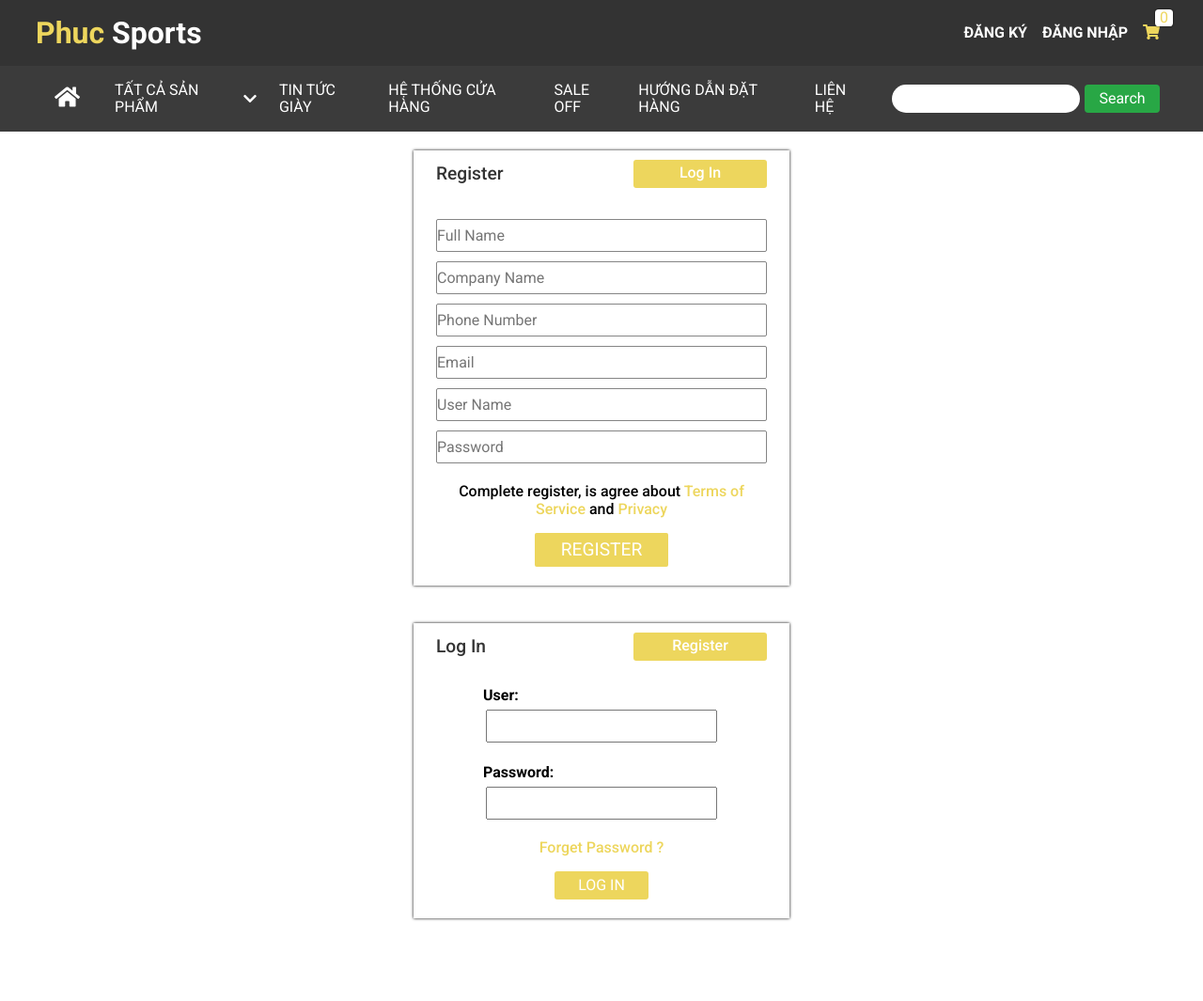
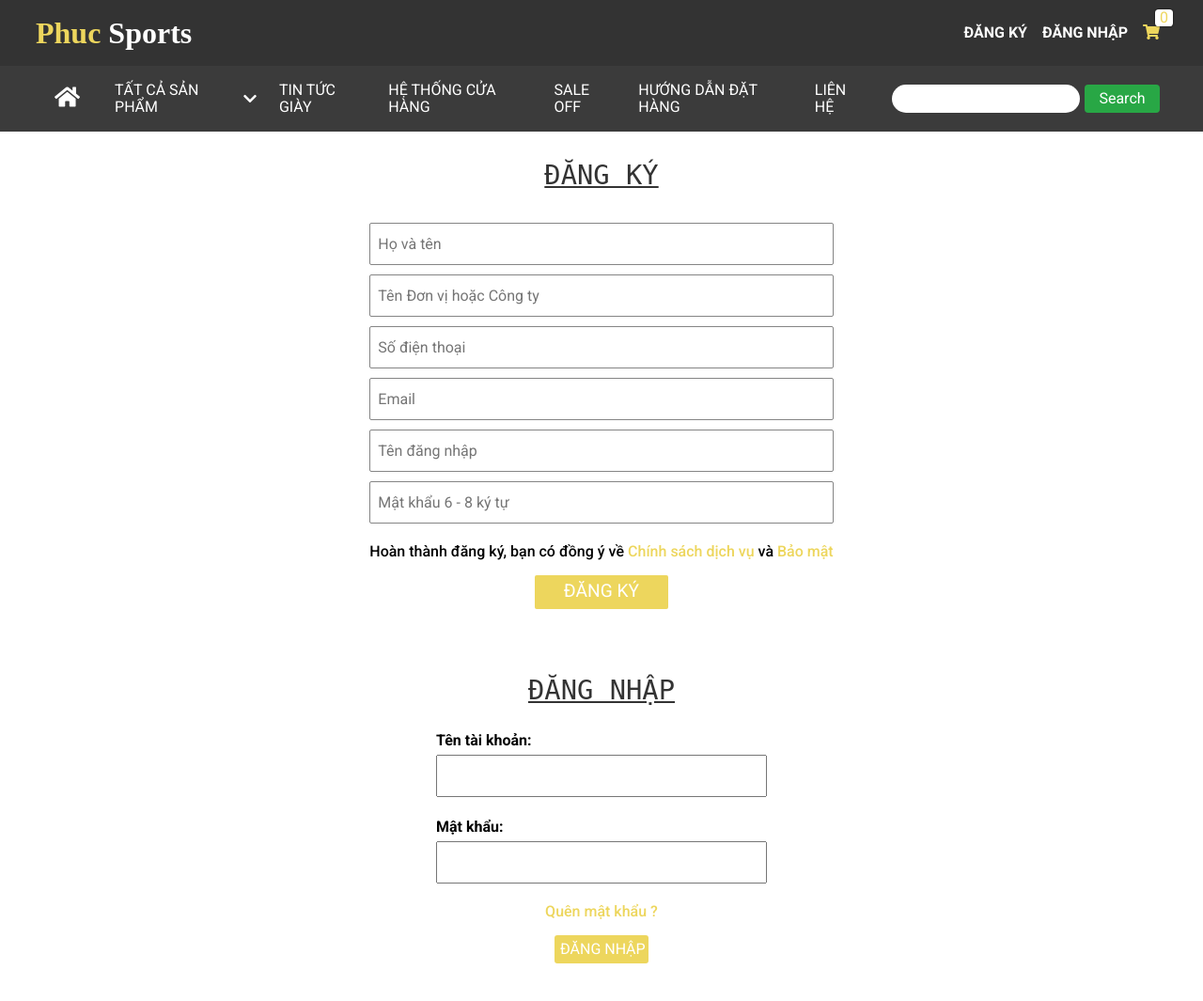
Before and after one commit to B1809389/PhucSport, a PHP site: page /register_login.php in a window 1280 px wide. Shown: the whole page at 94% size. Before the commit the page ends 980 px from the top, so only its background shows below. Run offline with PHP 8.4, Linux system fonts and the light colour scheme.

Commit message:
update all

```diff
--- a/assets/css/product_manage.css
+++ b/assets/css/product_manage.css
@@ -1,6 +1,6 @@
 :root {
-    --primary-color: #025f99;
-    --primary-color-hover: #025f99;
+    --primary-color: #edd65d;
+    --primary-color-hover: #edd65d;
     /* --primary-color-hover: #ff6445; */
     --white-color: #fff;
     --black-color: #000;
--- a/assets/css/register_login.css
+++ b/assets/css/register_login.css
@@ -28,15 +28,14 @@
 /* Register */
 
 .auth-form__register-container {
-    width: 400px;
+    /* width: 400px; */
     margin: auto;
     padding: 10px 0;
-    box-shadow: 0 0 3px black;
+    /* box-shadow: 0 0 3px black; */
 }
 
 .auth-form__header {
-    display: flex;
-    justify-content: space-between;
+    justify-content: center;
     padding: 0 24px;
 }
 
@@ -70,14 +69,14 @@
 
 .auth-form__input {
     width: 100%;
-    padding: 0;
+    padding: 0 8px;
     margin: 5px 0;
-    height: 35px;
+    height: 45px;
 }
 
 .auth-form__input-login {
-    width: 70%;
-    height: 35px;
+    width: 100%;
+    height: 45px;
     margin: 5px 0;
     padding: 0;
 }
@@ -112,7 +111,7 @@
     width: 400px;
     margin: auto;
     padding: 10px 0;
-    box-shadow: 0 0 3px black;
+    /* box-shadow: 0 0 3px black; */
 }
 
 .auth-form__login-controls {
@@ -137,7 +136,7 @@
 
 .text {
     margin: 0;
-    padding-left: 50px;
+    /* padding-left: 50px; */
     position: relative;
     top: 18px;
     text-align: left;
--- a/assets/css/style.css
+++ b/assets/css/style.css
@@ -212,12 +212,14 @@ body {
 .footer {
   padding-top: 12px;
   border-top: 4px solid var(--primary-color);
+  background-color: #3b3b3b;
+  color: #fff;
 }
 
 .footer__heading {
   font-size: 1.2rem;
   font-weight: 500;
-  color: var(--text-color);
+  color: #fff;
 }
 
 .footer__list {
@@ -227,7 +229,7 @@ body {
 
 .footer__list-item-link {
   text-decoration: none;
-  color: var(--text-color);
+  color: #fff;
   font-size: 1.2rem;
   padding: 2px 0;
   display: flex;
@@ -399,6 +401,7 @@ body {
 
 .header__top-logo-text {
   margin: 0;
+  font-family: 'Times New Roman', Times, serif;
 }
 
 .header__top-logo-text:hover {
@@ -1150,7 +1153,9 @@ i.home-product-item__like-icon-fill {
 .auth-form__heading {
   color: #333;
   font-weight: 500;
-  font-size: 1.2rem;
+  font-size: 1.8rem;
+  font-family: monospace;
+  text-decoration: underline;
 }
 
 .auth-form__heading-btn {
@@ -1925,6 +1930,16 @@ tr:hover {
   color: #edd65d;
 }
 
+.list__list-item--link {
+  list-style: none;
+  text-decoration: none;
+  color: #fff;
+}
+
+.list__list-item--link:hover {
+  color: #edd65d;
+}
+
 .list__list-icon {
   color: #edd65d;
 }
@@ -2059,3 +2074,9 @@ tr:hover {
 .empty-heart {
   display: block;
 }
+
+
+.alert__none-product{
+  width: 100%;
+  text-align: center;
+}
--- a/assets/css/user_manage.css
+++ b/assets/css/user_manage.css
@@ -1,6 +1,6 @@
 :root {
-    --primary-color: #025f99;
-    --primary-color-hover: #025f99;
+    --primary-color: #edd65d;
+    --primary-color-hover: #edd65d;
     /* --primary-color-hover: #ff6445; */
     --white-color: #fff;
     --black-color: #000;
--- a/assets/sidebar/footer.php
+++ b/assets/sidebar/footer.php
@@ -66,7 +66,7 @@
             <div class="col l-2-4">
                 <h3 class="footer__heading">Go to Shop Application</h3>
                 <div class="footer__download">
-                    <img src="./assets/image/qr_web.png" alt="" class="footer__download-qr">
+                    <img src="./assets/image/qr.png" alt="" class="footer__download-qr">
                     <div class="footer__download-apps">
                         <img src="./assets/image/QR_Appstore.png" alt="" class="footer__download-apps-img">
                         <img src="./assets/image/QR_GooglePlay.png" alt="" class="footer__download-apps-img">
--- a/assets/sidebar/header.php
+++ b/assets/sidebar/header.php
@@ -34,9 +34,9 @@ session_start();
 
                             <div class="header__top-action-signed-wrap">
                                 <ul class="header__top-action-signed-wrap-list">
-                                    <li class="header__top-action-signed-wrap-item"><a href="./user.php" class="header__top-action-signed-wrap-item-link"><i class="fas fa-user-edit"></i> Account</a></li>
-                                    <li class="header__top-action-signed-wrap-item"><a href="./history.php" class="header__top-action-signed-wrap-item-link"><i class="fas fa-history"></i> History</a></li>
-                                    <li class="header__top-action-signed-wrap-item"><a href="./logout.php" class="header__top-action-signed-wrap-item-link"><i class="fas fa-sign-out-alt"></i> Sign Out</a></li>
+                                    <li class="header__top-action-signed-wrap-item"><a href="./user.php" class="header__top-action-signed-wrap-item-link"><i class="fas fa-user-edit"></i> Quản lý tài khoản</a></li>
+                                    <li class="header__top-action-signed-wrap-item"><a href="./history.php" class="header__top-action-signed-wrap-item-link"><i class="fas fa-history"></i> Lịch sử mua hàng</a></li>
+                                    <li class="header__top-action-signed-wrap-item"><a href="./logout.php" class="header__top-action-signed-wrap-item-link"><i class="fas fa-sign-out-alt"></i> Đăng xuất</a></li>
                                 </ul>
                             </div>
                         </div>
@@ -109,64 +109,6 @@ session_start();
                         ?>
                     </div>
 
-                    <div class="header__top-responsive-navbar-menu-wrap">
-                        <button class='bars' type="button"><i class="header__top-responsive-navbar-menu-icon fas fa-bars"></i></button>
-                        <div class="header__top-responsive-navbar-menu-wrap-none">
-
-                            <div class="header__top-responsive-navbar-menu-wrap-none-search">
-                                <input type="text" class="header__bottom-search-input__responsive">
-                                <button class="header__bottom-search-button__responsive">Search</button>
-                            </div>
-                            <div class="header__top-responsive-navbar-menu-wrap-none-login">
-                                <?php
-                                if (isset($_SESSION['user'])) {
-                                    echo '<style>.header__top-responsive-navbar-menu-wrap-none-signed{display:flex;}</style>';
-                                } else {
-                                    echo '<style>.header__top-responsive-navbar-menu-wrap-none-not-login{display:flex;}</style>';
-                                }
-                                ?>
-
-                                <div class="header__top-responsive-navbar-menu-wrap-none-not-login">
-                                    <a href="./register_login.php?action=register" class="header__top-responsive-navbar-menu-wrap-none-login-link">Register</a>
-                                    <a href="./register_login.php?action=login" class="header__top-responsive-navbar-menu-wrap-none-login-link">Sign In</a>
-                                </div>
-
-                                <div class="header__top-responsive-navbar-menu-wrap-none-signed">
-                                    <a href="./user.php" class="header__top-responsive-navbar-menu-wrap-none-signed-link">
-                                        <i class="header__top-sign-in-icon fas fa-user-circle"></i>
-                                        <div class="header__top-sign-in-user-name"><?php
-                                                                                    if (isset($_SESSION['user'])) {
-                                                                                        echo $_SESSION['user'];
-                                                                                    }
-                                                                                    ?></div>
-                                    </a>
-
-                                    <a href="./logout.php" class="header__top-responsive-navbar-menu-wrap-none-signed-link">
-                                        <i class="fas fa-sign-out-alt"></i> Sign Out
-                                    </a>
-
-                                </div>
-                            </div>
-                            <div class="header__top-responsive-navbar-menu-wrap-none-menu">
-                                <ul class="header__top-responsive-navbar-menu-wrap-none-menu-list">
-                                    <li class="header__top-responsive-navbar-menu-wrap-none-menu-item color-blue-main"><i class="fas fa-home"></i> Home</li>
-                                    <li class="header__top-responsive-navbar-menu-wrap-none-menu-item color-blue-main"><i class="fas fa-list"></i> Categories
-                                        <ul class="header__top-responsive-navbar-menu-wrap-none-menu-list color-white-main">
-                                            <li class="header__top-responsive-navbar-menu-wrap-none-menu-item"><i class="fas fa-mobile-alt"></i> Apple</li>
-                                            <li class="header__top-responsive-navbar-menu-wrap-none-menu-item"><i class="fas fa-mobile-alt"></i> Samsung</li>
-                                            <li class="header__top-responsive-navbar-menu-wrap-none-menu-item"><i class="fas fa-mobile-alt"></i> Oppo</li>
-                                            <li class="header__top-responsive-navbar-menu-wrap-none-menu-item"><i class="fas fa-mobile-alt"></i> Asus</li>
-                                            <li class="header__top-responsive-navbar-menu-wrap-none-menu-item"><i class="fas fa-border-all"></i> Other</li>
-                                        </ul>
-                                    </li>
-                                    <li class="header__top-responsive-navbar-menu-wrap-none-menu-item color-blue-main"><i class="far fa-edit"></i> Blog</li>
-                                    <li class="header__top-responsive-navbar-menu-wrap-none-menu-item color-blue-main"><i class="fas fa-shopping-bag"></i><a href="./history.php" class="header__top-responsive-navbar-menu-wrap-none-history-link"> History</a></li>
-                                    <li class="header__top-responsive-navbar-menu-wrap-none-menu-item color-blue-main"><i class="far fa-address-book"></i> Contact</li>
-                                </ul>
-                            </div>
-
-                        </div>
-                    </div>
                 </div>
             </div>
             <div class="header__bottom hide-on-mobile-tablet">
--- a/cart.php
+++ b/cart.php
@@ -43,7 +43,7 @@
             } else {
                 $_SESSION['cart'][$ms]['sl'] = 1;
                 $_SESSION['cart'][$ms]['name'] = $row['TenHH'];
-                $_SESSION['cart'][$ms]['image'] = $row['HinhAnh'];
+                $_SESSION['cart'][$ms]['image'] = $row['TenHinh'];
                 $_SESSION['cart'][$ms]['price'] = $row['Gia'];
                 $_SESSION['cart'][$ms]['ms'] = $row['MSHH'];
             }
--- a/product_manage.php
+++ b/product_manage.php
@@ -81,13 +81,13 @@
                             <?php
                             $id = 1;
                             include './assets/php/connect_db.php';
-                            $result = mysqli_query($con, "select * from hanghoa");
+                            $result = mysqli_query($con, "select * from hanghoa as a, hinhhanghoa as b where a.MSHH = b.MSHH");
                             mysqli_close($con);
                             while ($row = mysqli_fetch_array($result)) {
                             ?>
                                 <tr class="table__content">
                                     <td class="table__td-id"><?= $id++ ?></td>
-                                    <td class="table__td-image"><img src="<?= $row['HinhAnh'] ?>" alt="" class="td-img"></td>
+                                    <td class="table__td-image"><img src="<?= $row['TenHinh'] ?>" alt="" class="td-img"></td>
                                     <td class="table__td-name"><?= $row['TenHH'] ?></td>
                                     <td class="table__td-idproduct"><?= $row['MSHH'] ?></td>
                                     <td class="table__td-quantity"><?= $row['SoLuongHang'] ?></td>
--- a/register_login.php
+++ b/register_login.php
@@ -79,26 +79,25 @@
                         <div class="auth-form__register-container">
                             <!-- Header -->
                             <div class="auth-form__header">
-                                <h3 class="auth-form__heading">Register</h3>
-                                <span class="auth-form__heading-btn"><a href="./register_login.php?action=login" class="auth-form__heading-btn-link">Log In</a></span>
+                                <h3 class="auth-form__heading">ĐĂNG KÝ</h3>
                             </div>
                             <!-- Content -->
                             <form class="auth-form__form" method="POST" action="">
-                                <br> <input type="text" name="txtHoTenKH" class="auth-form__input" placeholder="Full Name">
-                                <br> <input type="text" name="txtTenCongTy" class="auth-form__input" placeholder="Company Name">
-                                <br> <input type="text" name="txtSoDienThoai" class="auth-form__input" placeholder="Phone Number">
+                                <br> <input type="text" name="txtHoTenKH" class="auth-form__input" placeholder="Họ và tên">
+                                <br> <input type="text" name="txtTenCongTy" class="auth-form__input" placeholder="Tên Đơn vị hoặc Công ty">
+                                <br> <input type="text" name="txtSoDienThoai" class="auth-form__input" placeholder="Số điện thoại">
                                 <br> <input type="text" name="txtEmail" class="auth-form__input" placeholder="Email">
-                                <br> <input type="text" name="txtUser" class="auth-form__input" placeholder="User Name">
-                                <br> <input type="password" name="txtPassword" class="auth-form__input" placeholder="Password">
+                                <br> <input type="text" name="txtUser" class="auth-form__input" placeholder="Tên đăng nhập">
+                                <br> <input type="password" name="txtPassword" class="auth-form__input" placeholder="Mật khẩu 6 - 8 ký tự">
                                 <div class="auth-form__aside">
                                     <p class="auth-form__policy-text">
-                                        Complete register, is agree about
-                                        <a href="" class="auth-form__policy-link">Terms of Service</a> and
-                                        <a href="" class="auth-form__policy-link">Privacy</a>
+                                        Hoàn thành đăng ký, bạn có đồng ý về
+                                        <a href="" class="auth-form__policy-link">Chính sách dịch vụ</a> và
+                                        <a href="" class="auth-form__policy-link">Bảo mật</a>
                                     </p>
                                 </div>
                                 <!-- Button -->
-                                <input class="btn btn--primary" type="submit" name="submit" value="REGISTER">
+                                <input class="btn btn--primary" type="submit" name="submit" value="ĐĂNG KÝ">
                             </form>
                             <!-- Services -->
                             <!-- Social -->
@@ -159,25 +158,24 @@
                         <div class="auth-form__login-container">
                             <!-- Header -->
                             <div class="auth-form__header">
-                                <h3 class="auth-form__heading">Log In</h3>
-                                <span class="auth-form__heading-btn"><a href="./register_login.php?action=register" class="auth-form__heading-btn-link">Register</a></span>
+                                <h3 class="auth-form__heading">ĐĂNG NHẬP</h3>
                             </div>
                             <!-- Content -->
                             <form class="auth-form__form" method="POST">
-                                <h4 class="text"><b>User:</b></h4>
+                                <h4 class="text"><b>Tên tài khoản:</b></h4>
                                 <br> <input type="text" name="user" class="auth-form__input-login">
-                                <h4 class="text"><b>Password:</b></h4>
+                                <h4 class="text"><b>Mật khẩu:</b></h4>
                                 <br> <input type="password" name="password" class="auth-form__input-login">
                                 <!-- Services -->
                                 <div class="auth-form__aside">
                                     <p class="auth-form__policy-text">
                                         <!-- <span class="auth-form__policy-link">Terms of Service</span> and <span class="auth-form__policy-link">Privacy</span> -->
-                                        <a href="" class="auth-form__policy-link">Forget Password ?</a>
+                                        <a href="" class="auth-form__policy-link">Quên mật khẩu ?</a>
                                     </p>
                                 </div>
                                 <!-- Button -->
                                 <!-- <div class="auth-form__login-controls"> -->
-                                <input class="btn-login" type="submit" name="login" value="LOG IN">
+                                <input class="btn-login" type="submit" name="login" value="ĐĂNG NHẬP">
                                 <!-- </div> -->
                             </form>
                             <!-- Social -->
```
Also changed, not shown: other parts of assets/sidebar/header.php (+36 -16 lines), assets/sidebar/home_filter.php (+6 -20 lines), index.php (+17 -4 lines), assets/image/giohang.png (added), assets/image/qr.png (added).
